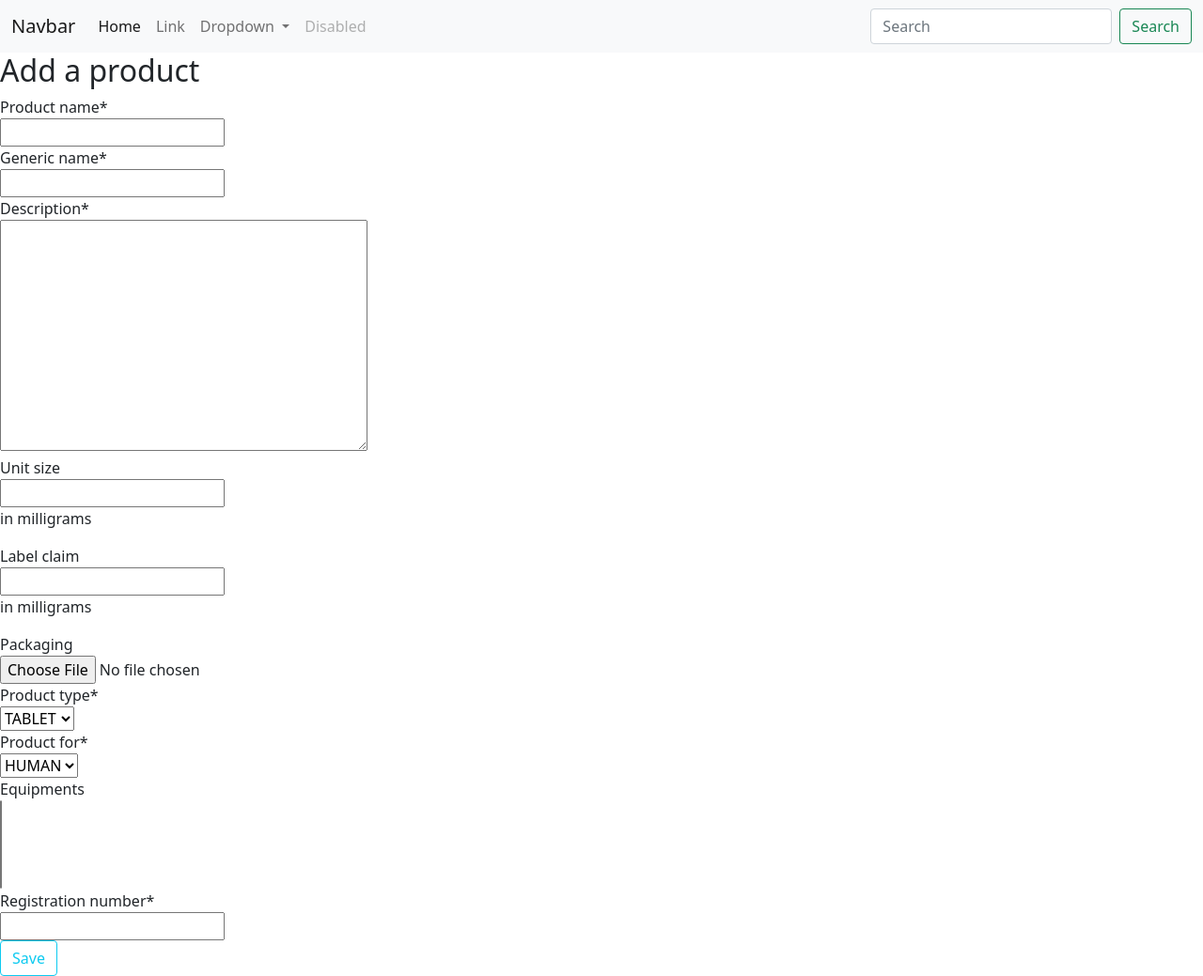
After one commit to SarkiMudboy/batchapp, a Django app: page /list/create in a window 1280 px wide. The commit adds this page. Shown: the whole page at 94% size. Run offline with Django 3.2, Linux system fonts and the light colour scheme; data that the repository does not hold is empty; some libraries are stand-ins or nearby versions.

Commit message:
fixed some issues and finished on product views

```diff
--- /dev/null
+++ b/bmr/products/forms.py
@@ -0,0 +1,24 @@
+from django.forms import ModelForm
+from .models import Product
+
+
+class ProductCreateForm(ModelForm):
+    class Meta:
+        model = Product
+        fields = '__all__'
+
+class ProductUpdateForm(ModelForm):
+    class Meta:
+        model = Product
+        fields = [
+                    'product_name',
+                    'generic_name',
+                    'description',
+                    'unit_size',
+                    'label_claim',
+                    'packaging',
+                    'product_type',
+                    'product_for',
+                    'equipments',
+                    'registration_number'
+                ]
--- a/bmr/products/models.py
+++ b/bmr/products/models.py
@@ -53,7 +53,7 @@ class Product(models.Model):
         return self.product_name
 
     def get_absolute_url(self):
-        return reverse('product-detail', kwargs={'pk' : self.pk})
+        return reverse('products:product-detail', kwargs={'pk' : self.pk})
 
 
 class RawMaterial(models.Model):
--- /dev/null
+++ b/bmr/products/templates/products/product_create_form.html
@@ -0,0 +1,15 @@
+{% extends "base.html" %}
+{% load crispy_forms_tags %}
+
+{% block title %}
+Create
+{% endblock title %}
+
+{% block content %}
+    <h2>Add a product</h2>
+    <form action="" method="POST">
+        {% csrf_token %}
+        {{ form|crispy }}
+        <button type="submit" class="btn btn-outline-info">Save</button>
+    </form>
+{% endblock content %}
--- a/bmr/products/templates/products/product_list.html
+++ b/bmr/products/templates/products/product_list.html
@@ -8,7 +8,7 @@ Products
 <div><h2>Products</h2></div>
 
 {% for product in products %}
-<p><a href="{{ products.get_absolute_url }}">{{ products }}</a>x</p>
+<p><a href="{{ product.get_absolute_url }}">{{ product }}</a></p>
 {% endfor %}
-
+<button type="button" class="btn btn-outline-success" onclick=location.href='{% url "products:create-product" %}'>Add product</button>
 {% endblock content %}
--- a/bmr/products/urls.py
+++ b/bmr/products/urls.py
@@ -1,9 +1,17 @@
 from django.urls import path
-from .views import product_list, ProductListView, ProductDetailView
+from .views import ( product_list,
+                    ProductListView,
+                    ProductDetailView,
+                    ProductUpdateView,
+                    ProductDeleteView,
+                    ProductCreateView )
 
 app_name = 'products'
 
 urlpatterns = [
     path('list/', ProductListView.as_view(), name='list'),
     path('list/<int:pk>/', ProductDetailView.as_view(), name='product-detail'),
+    path('list/<int:pk>/update', ProductUpdateView.as_view(), name='product-update'),
+    path('list/<int:pk>/delete', ProductDeleteView.as_view(), name='product-delete'),
+    path('list/create', ProductCreateView.as_view(), name='create-product')
 ]
--- a/bmr/products/views.py
+++ b/bmr/products/views.py
@@ -1,6 +1,9 @@
 from django.shortcuts import render
 from .models import Product
-from django.views.generic import ListView, DetailView
+from django.views.generic import ListView, DetailView, UpdateView, DeleteView, CreateView
+from django.shortcuts import get_object_or_404, Http404
+from django.urls import reverse_lazy
+from .forms import ProductUpdateForm, ProductCreateForm
 
 # Create your views here.
 
@@ -20,8 +23,27 @@ class ProductListView(ListView):
 
 class ProductDetailView(DetailView):
     template_name = 'products/product_detail.html'
-    context_object_name = 'object'
+    context_object_name = 'product'
 
-    def get_queryset(self):
-        self.product = get_object_or_404(Product, pk=self.id)
-        return Product.objects.get(product_name=self.product)
+    def get_object(self, *args, **kwargs):
+        request = self.request
+        pk = self.kwargs.get('pk')
+        instance = Product.objects.get(pk=pk)
+        if instance is None:
+            raise Http404('Product could not be found')
+        return instance
+
+class ProductUpdateView(UpdateView):
+    template_name = 'products/product_update.html'
+    model = Product
+    form_class = ProductUpdateForm
+
+class ProductDeleteView(DeleteView):
+    model = Product
+    success_url = reverse_lazy('products:list')
+
+class ProductCreateView(CreateView):
+    template_name = 'products/product_create_form.html'
+    model = Product
+    form_class = ProductCreateForm
+    success_url = reverse_lazy('products:list')
--- a/bmr/templates/base.html
+++ b/bmr/templates/base.html
@@ -11,7 +11,7 @@
     <title>Batch - {% block title %}{% endblock %}</title>
   </head>
   <body>
-
+    {% include "navbar.html" %}
     {% block content %}
 
     {% endblock content %}
--- /dev/null
+++ b/bmr/templates/navbar.html
@@ -0,0 +1,36 @@
+<nav class="navbar navbar-expand-lg navbar-light bg-light">
+    <div class="container-fluid">
+      <a class="navbar-brand" href="#">Navbar</a>
+      <button class="navbar-toggler" type="button" data-bs-toggle="collapse" data-bs-target="#navbarSupportedContent" aria-controls="navbarSupportedContent" aria-expanded="false" aria-label="Toggle navigation">
+        <span class="navbar-toggler-icon"></span>
+      </button>
+      <div class="collapse navbar-collapse" id="navbarSupportedContent">
+        <ul class="navbar-nav me-auto mb-2 mb-lg-0">
+          <li class="nav-item">
+            <a class="nav-link active" aria-current="page" href="#">Home</a>
+          </li>
+          <li class="nav-item">
+            <a class="nav-link" href="#">Link</a>
+          </li>
+          <li class="nav-item dropdown">
+            <a class="nav-link dropdown-toggle" href="#" id="navbarDropdown" role="button" data-bs-toggle="dropdown" aria-expanded="false">
+              Dropdown
+            </a>
+            <ul class="dropdown-menu" aria-labelledby="navbarDropdown">
+              <li><a class="dropdown-item" href="#">Action</a></li>
+              <li><a class="dropdown-item" href="#">Another action</a></li>
+              <li><hr class="dropdown-divider"></li>
+              <li><a class="dropdown-item" href="#">Something else here</a></li>
+            </ul>
+          </li>
+          <li class="nav-item">
+            <a class="nav-link disabled" href="#" tabindex="-1" aria-disabled="true">Disabled</a>
+          </li>
+        </ul>
+        <form class="d-flex">
+          <input class="form-control me-2" type="search" placeholder="Search" aria-label="Search">
+          <button class="btn btn-outline-success" type="submit">Search</button>
+        </form>
+      </div>
+    </div>
+  </nav>
```
Also changed, not shown: bmr/products/templates/products/product_confirm_delete.html (added, +12 -0 lines), bmr/products/templates/products/product_detail.html (+13 -2 lines), bmr/products/templates/products/product_update.html (added, +14 -0 lines).
